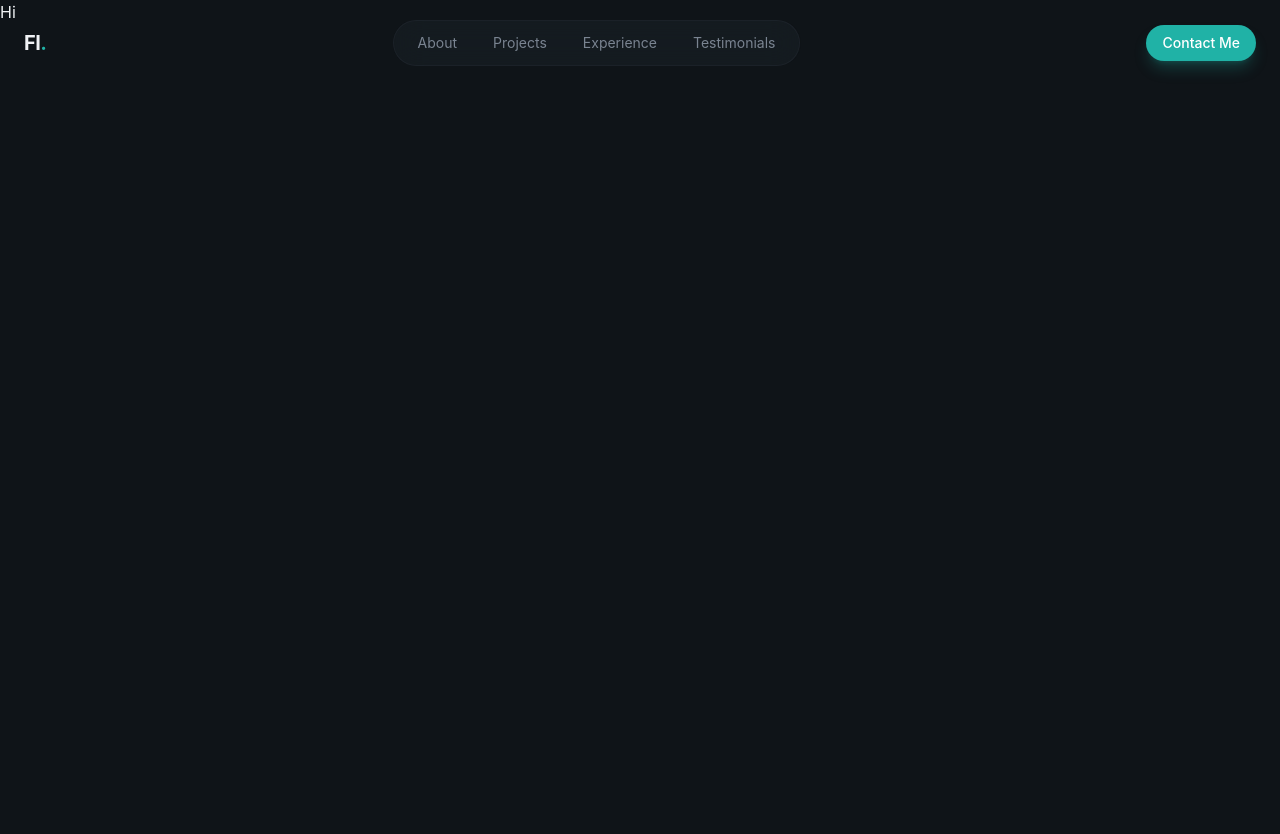
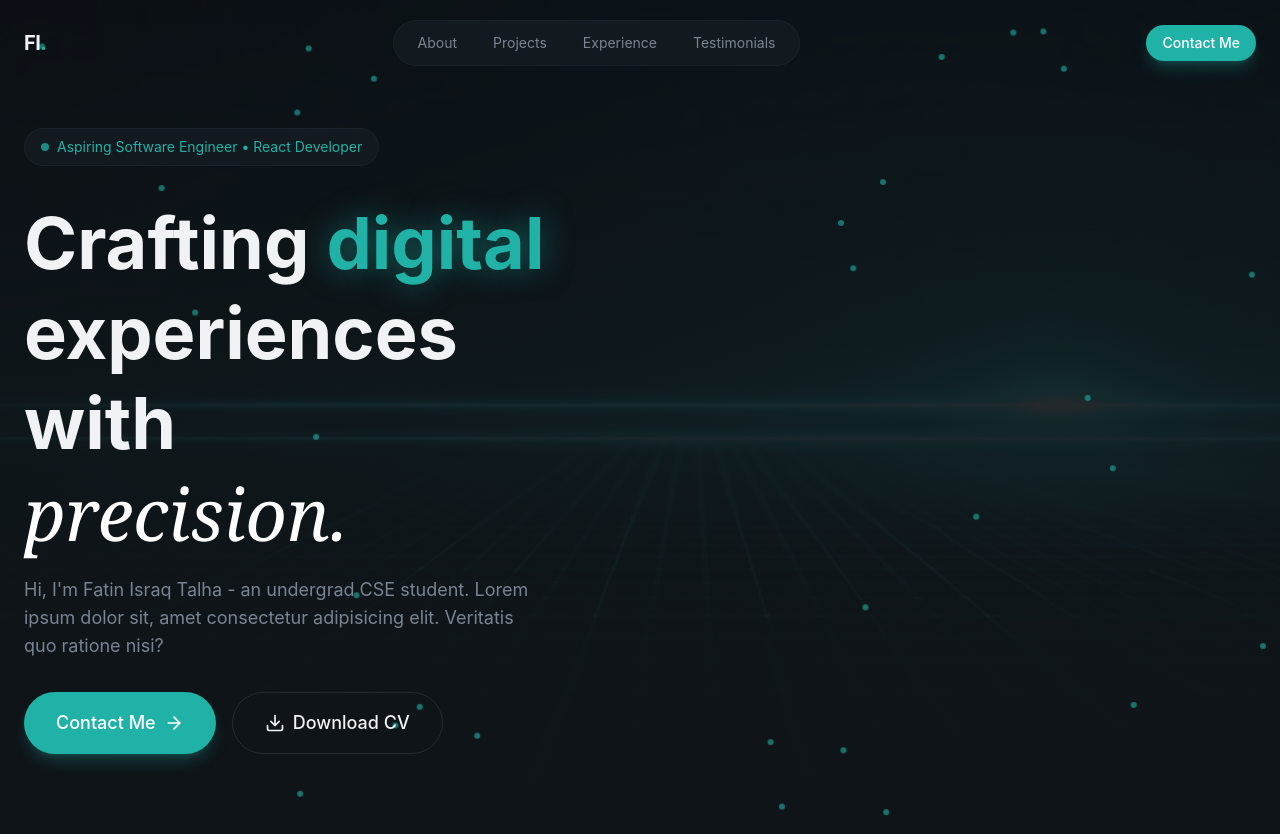
Before and after one commit to fatin-israq/portfolio, a React (Vite) app: page / in a window 1280 px wide. Before the commit the page ends 800 px from the top, so only its background shows below. Built offline with nearby package versions, Linux system fonts and the light colour scheme.

Commit message:
Add hero section background image and animated border button component

```diff
--- /dev/null
+++ b/src/components/AnimatedBorderButton.jsx
@@ -0,0 +1,32 @@
+import { Download } from "lucide-react";
+
+const AnimatedBorderButton = () => {
+  return (
+    <button className="relative bg-transparent border border-border text-foreground hover:border-primary/50 transition-all duration-1000 focus:outline-none focus-visible:ring-2 focus-visible:ring-primary focus-visible:ring-offset-2 disabled:opacity-50 disabled:cursor-not-allowed group px-8 py-4 text-lg font-medium rounded-full overflow-visible animated-border">
+      <svg
+        className="absolute left-0 top-0 w-full h-full pointer-events-none download-cv-border"
+        viewBox="0 0 200 60"
+        preserveAspectRatio="none"
+        style={{ overflow: "visible" }}
+      >
+        <path
+          d="M 30,1 A 29,29 0 0 0 1,30 L 1,30 A 29,29 0 0 0 30,59 L 170,59 A 29,29 0 0 0 199,30 L 199,30 A 29,29 0 0 0 170,1 Z"
+          fill="none"
+          stroke="var(--color-primary)"
+          strokeWidth="2"
+          strokeDasharray="400 550"
+          strokeDashoffset="400"
+          strokeLinecap="round"
+          strokeLinejoin="round"
+          className="animated-border-path"
+        />
+      </svg>
+      <span className="relative z-10 flex items-center justify-center gap-2">
+        <Download className="w-5 h-5"/>
+        Download CV
+      </span>
+    </button>
+  );
+};
+
+export default AnimatedBorderButton;
--- a/src/sections/Hero.jsx
+++ b/src/sections/Hero.jsx
@@ -1,9 +1,84 @@
+import { ArrowRight, Download } from "lucide-react";
+import Button from "../components/Button";
+import AnimatedBorderButton from "../components/AnimatedBorderButton";
+
 const Hero = () => {
-    return (
-        <section>
-            <h1>Hi</h1>
-        </section>
-    );
+  return (
+    <section className="relative min-h-screen flex items-center overflow-hidden">
+      {/* Background  */}
+      <div className="absolute inset-0">
+        <img
+          src="./hero-bg.jpg"
+          alt="Hero Image"
+          className="w-full h-full object-cover opacity-40"
+        />
+        <div className="absolute inset-0 bg-gradient-to-b from-background/20 via-background/80 to-background" />
+      </div>
+
+      {/* Green dots  */}
+      <div className="absolute inset-0 overflow-hidden pointer-events-none">
+        {[...Array(30)].map((_, i) => (
+          <div
+            key={i}
+            className="absolute w-1.5 h-1.5 rounded-full opacity-60"
+            style={{
+              backgroundColor: "#20B2A6",
+              left: `${Math.random() * 100}%`,
+              top: `${Math.random() * 100}%`,
+              animation: `slow-drift ${
+                15 + Math.random() * 20
+              }s ease-in-out infinite`,
+              animationDelay: `${Math.random() * 5}s`,
+            }}
+          />
+        ))}
+      </div>
+
+      {/* Content  */}
+      <div className="container mx-auto px-6 pt-32 pb-20 relative z-10">
+        <div className="grid lg:grid-cols-2 gap-12 items-center">
+          {/* Left Column - Text Content */}
+          <div className="space-y-8">
+            <div className="animate-fade-in">
+              <span className="inline-flex items-center gap-2 px-4 py-2 rounded-full glass text-sm text-primary">
+                <span className="w-2 h-2 bg-primary rounded-full animate-pulse" />
+                Aspiring Software Engineer • React Developer
+              </span>
+            </div>
+
+            {/* Headline */}
+            <div className="space-y-4">
+              <h1 className="text-5xl md:text-6xl lg:text-7xl font-bold leading-tight animate-fade-in animation-delay-100">
+                Crafting <span className="text-primary glow-text">digital</span>
+                <br />
+                experiences with
+                <br />
+                <span className="font-serif italic font-normal text-white">
+                  precision.
+                </span>
+              </h1>
+
+              <p className="text-lg text-muted-foreground max-w-lg animate-fade-in animation-delay-200">
+                Hi, I'm Fatin Israq Talha - an undergrad CSE student. Lorem
+                ipsum dolor sit, amet consectetur adipisicing elit. Veritatis
+                quo ratione nisi?
+              </p>
+            </div>
+
+            {/* CTA  */}
+            <div className="flex flex-wrap gap-4 animate-fade-in animation-delay-300">
+              <Button size="lg">
+                Contact Me <ArrowRight className="w-5 h-5" />
+              </Button>
+              <AnimatedBorderButton />
+            </div>
+          </div>
+
+          {/* Right Column - Profile Image */}
+        </div>
+      </div>
+    </section>
+  );
 };
 
 export default Hero;
```
Also changed, not shown: public/hero-bg.jpg (added).
